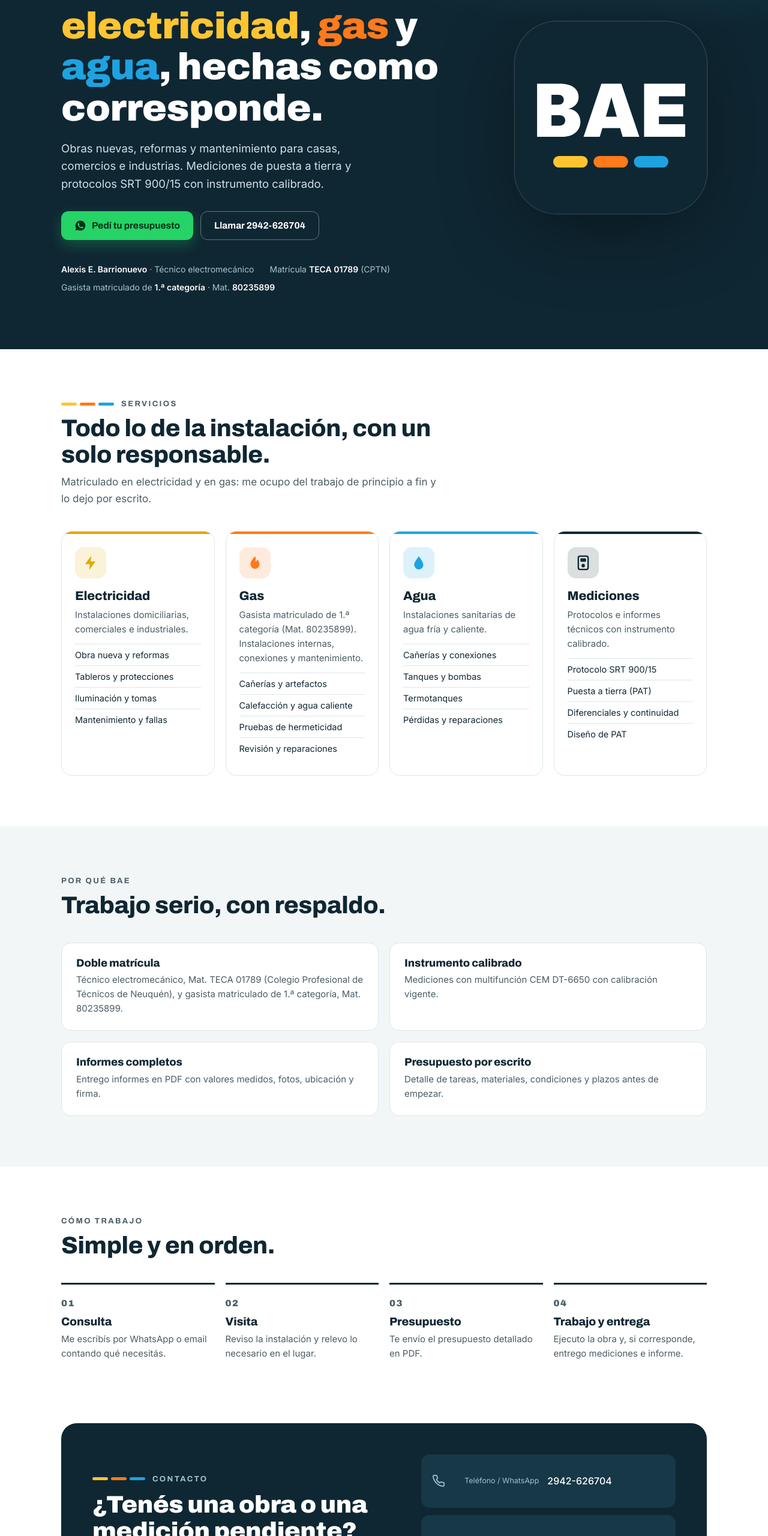
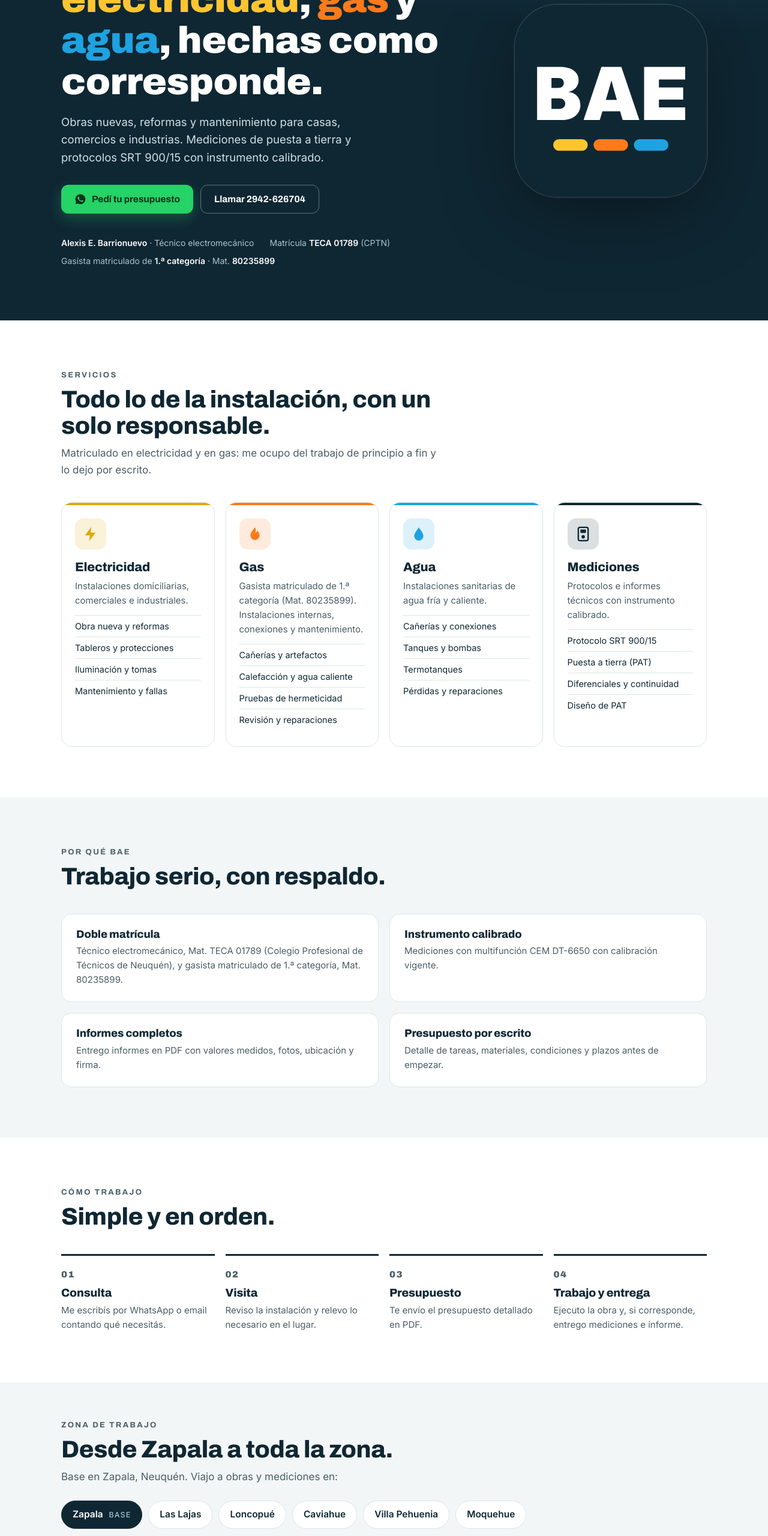
Before and after one commit to barrio13ae-prog/bae-web, a plain HTML site: page index.html in a window 1280 px wide. Shown: the part 240-2800 px from the top of the page at 60% size. Drawn offline with Linux system fonts and the light colour scheme.

Commit message:
Add files via upload

```diff
--- a/index.html
+++ b/index.html
@@ -4,7 +4,7 @@
 <meta charset="utf-8">
 <meta name="viewport" content="width=device-width, initial-scale=1">
 <title>BAE Servicios de Instalaciones · Electricidad, gas y agua en Zapala</title>
-<meta name="description" content="Instalaciones eléctricas, de gas y de agua en Zapala, Neuquén. Mediciones de puesta a tierra y protocolos SRT 900/15. Técnico electromecánico matriculado TECA 01789 y gasista matriculado de 1.ª categoría.">
+<meta name="description" content="Instalaciones eléctricas, de gas y de agua en Zapala, Neuquén. Mediciones de puesta a tierra y protocolos SRT 900/15. Técnico electromecánico matriculado TECA 01789 y gasista matriculado de 1.ª categoría. Zapala, Las Lajas, Loncopué, Caviahue, Villa Pehuenia y Moquehue.">
 <meta name="theme-color" content="#0F2733">
 <meta property="og:title" content="BAE Servicios de Instalaciones">
 <meta property="og:description" content="Electricidad · Gas · Agua — Zapala, Neuquén">
@@ -41,7 +41,7 @@ nav a{text-decoration:none;opacity:.85}nav a:hover{opacity:1}
 .btn.ghost{border:1.5px solid rgba(255,255,255,.35);color:#fff}
 .btn.sm{padding:9px 15px;font-size:14px;border-radius:10px}
 /* portada */
-.hero{background:radial-gradient(1200px 500px at 85% -10%, #1d4a5e 0%, transparent 60%),var(--navy);color:#fff;padding:84px 0 92px;overflow:hidden;position:relative}
+.hero{background:radial-gradient(1200px 500px at 85% -10%, #1d4a5e 0%, transparent 60%),var(--navy);color:#fff;padding:72px 0 88px;overflow:hidden;position:relative}
 .hero .wrap{display:grid;grid-template-columns:1.25fr .75fr;gap:40px;align-items:center}
 .eyebrow{font:700 13px Archivo,sans-serif;letter-spacing:.18em;text-transform:uppercase;color:#9fc3d3;display:flex;gap:12px;align-items:center}
 .hero h1{font-size:clamp(36px,5.4vw,62px);font-weight:900;margin:18px 0 18px}
@@ -84,6 +84,7 @@ section{padding:84px 0}
 .lines a,.lines span{display:flex;gap:14px;align-items:center;text-decoration:none;background:var(--navy2);border-radius:14px;padding:16px 18px;font-weight:500}
 .lines svg{width:22px;height:22px;flex:none;color:#9fc3d3}
 .lines small{display:block;color:#9fc3d3;font-size:12.5px;font-weight:400}
+.zonas{display:flex;flex-wrap:wrap;gap:10px}.zonas span{background:#fff;border:1px solid var(--line);border-radius:999px;padding:10px 18px;font-weight:600;font-size:15.5px}.zonas .base{background:var(--navy);color:#fff;border-color:var(--navy)}.zonas small{font-weight:500;color:#9fc3d3;margin-left:6px;font-size:12.5px;text-transform:uppercase;letter-spacing:.08em}
 footer{padding:34px 0 46px;color:var(--mut);font-size:14px}
 footer .wrap{display:flex;justify-content:space-between;gap:20px;flex-wrap:wrap;align-items:center}
 footer a{text-decoration:none}
@@ -109,15 +110,14 @@ footer a{text-decoration:none}
 <body>
 <header class="top"><div class="wrap">
   <a class="brand" href="#" aria-label="BAE Servicios de Instalaciones"><svg class="mk" aria-hidden="true" xmlns="http://www.w3.org/2000/svg" viewBox="0 0 100 100"><rect width="100" height="100" rx="22" fill="#FFFFFF"/><path d="M11.61 60.0H24.63C30.63 60.0 34.17 56.69 34.17 52.16C34.17 48.27 31.46 45.60 27.90 45.47V45.43C31.11 44.82 33.24 42.46 33.24 39.25C33.24 35.22 29.90 32.35 23.59 32.35H11.61ZM19.10 54.21V48.75H23.19C25.06 48.75 26.27 49.83 26.27 51.48C26.27 53.13 25.06 54.21 23.19 54.21ZM19.10 43.30V38.14H22.72C24.43 38.14 25.52 39.16 25.52 40.72C25.52 42.28 24.43 43.30 22.72 43.30ZM35.82 60.0H44.26L45.62 55.45H54.86L56.17 60.0H64.86L55.49 32.35H45.10ZM47.40 49.51 47.47 49.27C48.47 45.93 49.40 42.70 50.31 39.34C51.20 42.70 52.11 45.93 53.08 49.27L53.15 49.51ZM67.34 60.0H88.75V53.46H75.06V49.34H87.70V43.04H75.06V38.88H88.75V32.35H67.34Z" fill="#0F2733"/><rect x="20.00" y="70" width="18" height="6" rx="3.0" fill="#FFC531"/><rect x="41.00" y="70" width="18" height="6" rx="3.0" fill="#FF7A1A"/><rect x="62.00" y="70" width="18" height="6" rx="3.0" fill="#1FA2E0"/></svg><span><b>Servicios de Instalaciones</b><small>ELECTRICIDAD · GAS · AGUA</small></span></a>
-  <nav><a href="#servicios">Servicios</a><a href="#como">Cómo trabajo</a><a href="#contacto">Contacto</a>
+  <nav><a href="#servicios">Servicios</a><a href="#como">Cómo trabajo</a><a href="#zona">Zona</a><a href="#contacto">Contacto</a>
   <a class="btn wa sm" href="https://wa.me/5492942626704?text=Hola%20Alexis%2C%20te%20escribo%20desde%20la%20web.%20Quisiera%20consultar%20por%20un%20trabajo." target="_blank" rel="noopener">WhatsApp</a></nav>
 </div></header>
 
 <main>
 <div class="hero"><div class="wrap">
   <div>
-    <div class="eyebrow"><span class="tri"><i></i><i></i><i></i></span>Zapala · Neuquén</div>
-    <h1>Instalaciones de <em class="e">electricidad</em>, <em class="g">gas</em> y <em class="a">agua</em>, hechas como corresponde.</h1>
+    <h1 style="margin-top:0">Instalaciones de <em class="e">electricidad</em>, <em class="g">gas</em> y <em class="a">agua</em>, hechas como corresponde.</h1>
     <p>Obras nuevas, reformas y mantenimiento para casas, comercios e industrias. Mediciones de puesta a tierra y protocolos SRT 900/15 con instrumento calibrado.</p>
     <div class="cta">
       <a class="btn wa" href="https://wa.me/5492942626704?text=Hola%20Alexis%2C%20te%20escribo%20desde%20la%20web.%20Quisiera%20consultar%20por%20un%20trabajo." target="_blank" rel="noopener"><svg viewBox="0 0 24 24" fill="currentColor"><path d="M12 2a10 10 0 0 0-8.6 15.1L2 22l5-1.3A10 10 0 1 0 12 2zm5.3 14.1c-.2.6-1.3 1.2-1.8 1.2-.5.1-1 .1-3.3-.8-2.8-1.1-4.5-4-4.7-4.2-.1-.2-1.1-1.5-1.1-2.8s.7-2 1-2.3c.2-.3.5-.3.7-.3h.5c.2 0 .4 0 .6.5l.8 2c.1.2.1.4 0 .5l-.3.5-.4.4c-.1.1-.3.3-.1.6.2.3.8 1.3 1.7 2.1 1.1 1 2.1 1.3 2.4 1.5.3.1.5.1.6-.1l.9-1c.2-.3.4-.2.6-.1l1.9.9c.3.1.5.2.5.3.1.2.1.7-.1 1.1z"/></svg>Pedí tu presupuesto</a>
@@ -129,7 +129,7 @@ footer a{text-decoration:none}
 </div></div>
 
 <section id="servicios"><div class="wrap">
-  <div class="head"><div class="eyebrow"><span class="tri"><i></i><i></i><i></i></span>Servicios</div>
+  <div class="head"><div class="eyebrow">Servicios</div>
     <h2>Todo lo de la instalación, con un solo responsable.</h2>
     <p>Matriculado en electricidad y en gas: me ocupo del trabajo de principio a fin y lo dejo por escrito.</p></div>
   <div class="grid">
@@ -164,16 +164,22 @@ footer a{text-decoration:none}
   </div>
 </div></section>
 
-<section id="contacto" style="padding-top:20px"><div class="wrap">
+<section id="zona" class="alt" style="padding:64px 0"><div class="wrap">
+  <div class="head" style="margin-bottom:26px"><div class="eyebrow">Zona de trabajo</div><h2>Desde Zapala a toda la zona.</h2>
+    <p>Base en Zapala, Neuquén. Viajo a obras y mediciones en:</p></div>
+  <div class="zonas"><span class="base">Zapala <small>base</small></span><span>Las Lajas</span><span>Loncopué</span><span>Caviahue</span><span>Villa Pehuenia</span><span>Moquehue</span></div>
+</div></section>
+
+<section id="contacto"><div class="wrap">
   <div class="contact">
-    <div><div class="eyebrow" style="color:#9fc3d3"><span class="tri"><i></i><i></i><i></i></span>Contacto</div>
+    <div><div class="eyebrow" style="color:#9fc3d3">Contacto</div>
       <h2 style="margin-top:14px">¿Tenés una obra o una medición pendiente?</h2>
-      <p>Escribime y coordinamos. Trabajo en Zapala y la zona.</p>
+      <p>Escribime y coordinamos la visita.</p>
       <a class="btn wa" href="https://wa.me/5492942626704?text=Hola%20Alexis%2C%20te%20escribo%20desde%20la%20web.%20Quisiera%20consultar%20por%20un%20trabajo." target="_blank" rel="noopener">Escribir por WhatsApp</a></div>
     <div class="lines">
       <a href="tel:+542942626704"><svg viewBox="0 0 24 24" fill="none" stroke="currentColor" stroke-width="2" stroke-linecap="round" stroke-linejoin="round"><path d="M22 16.9v3a2 2 0 0 1-2.2 2 19.8 19.8 0 0 1-8.6-3.1 19.5 19.5 0 0 1-6-6A19.8 19.8 0 0 1 2.1 4.2 2 2 0 0 1 4.1 2h3a2 2 0 0 1 2 1.7c.1 1 .4 1.9.7 2.8a2 2 0 0 1-.5 2.1L8 9.9a16 16 0 0 0 6 6l1.3-1.3a2 2 0 0 1 2.1-.4c.9.3 1.8.6 2.8.7a2 2 0 0 1 1.7 2z"/></svg><span><small>Teléfono / WhatsApp</small>2942-626704</span></a>
       <a href="mailto:contacto@baeinstalaciones.com.ar"><svg viewBox="0 0 24 24" fill="none" stroke="currentColor" stroke-width="2" stroke-linecap="round" stroke-linejoin="round"><rect x="2" y="4" width="20" height="16" rx="2"/><path d="m22 7-10 6L2 7"/></svg><span><small>Email</small>contacto@baeinstalaciones.com.ar</span></a>
-      <span><svg viewBox="0 0 24 24" fill="none" stroke="currentColor" stroke-width="2" stroke-linecap="round" stroke-linejoin="round"><path d="M12 22s7-6.1 7-12a7 7 0 0 0-14 0c0 5.9 7 12 7 12z"/><circle cx="12" cy="10" r="2.5"/></svg><span><small>Zona</small>Zapala, Neuquén y alrededores</span></span>
+      <span><svg viewBox="0 0 24 24" fill="none" stroke="currentColor" stroke-width="2" stroke-linecap="round" stroke-linejoin="round"><path d="M12 22s7-6.1 7-12a7 7 0 0 0-14 0c0 5.9 7 12 7 12z"/><circle cx="12" cy="10" r="2.5"/></svg><span><small>Base</small>Zapala, Neuquén</span></span>
     </div>
   </div>
 </div></section>
```
Also changed, not shown: og.png.
